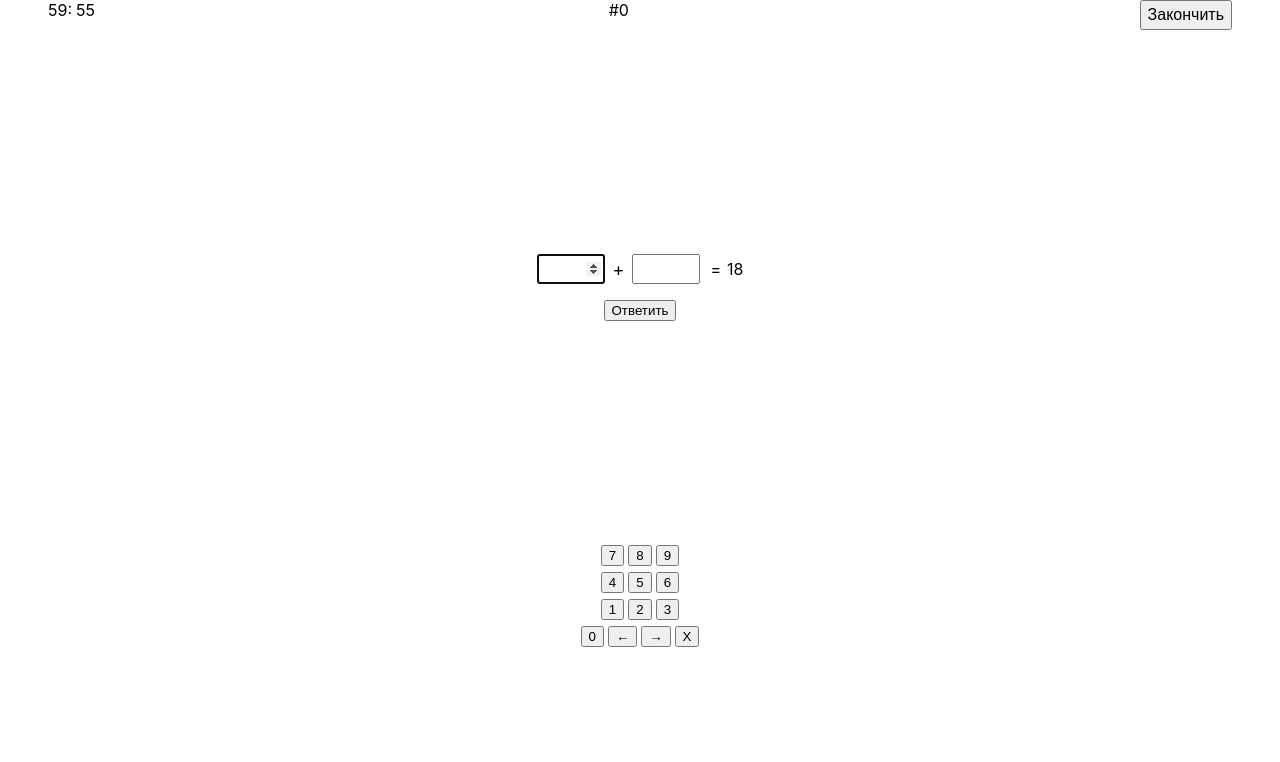
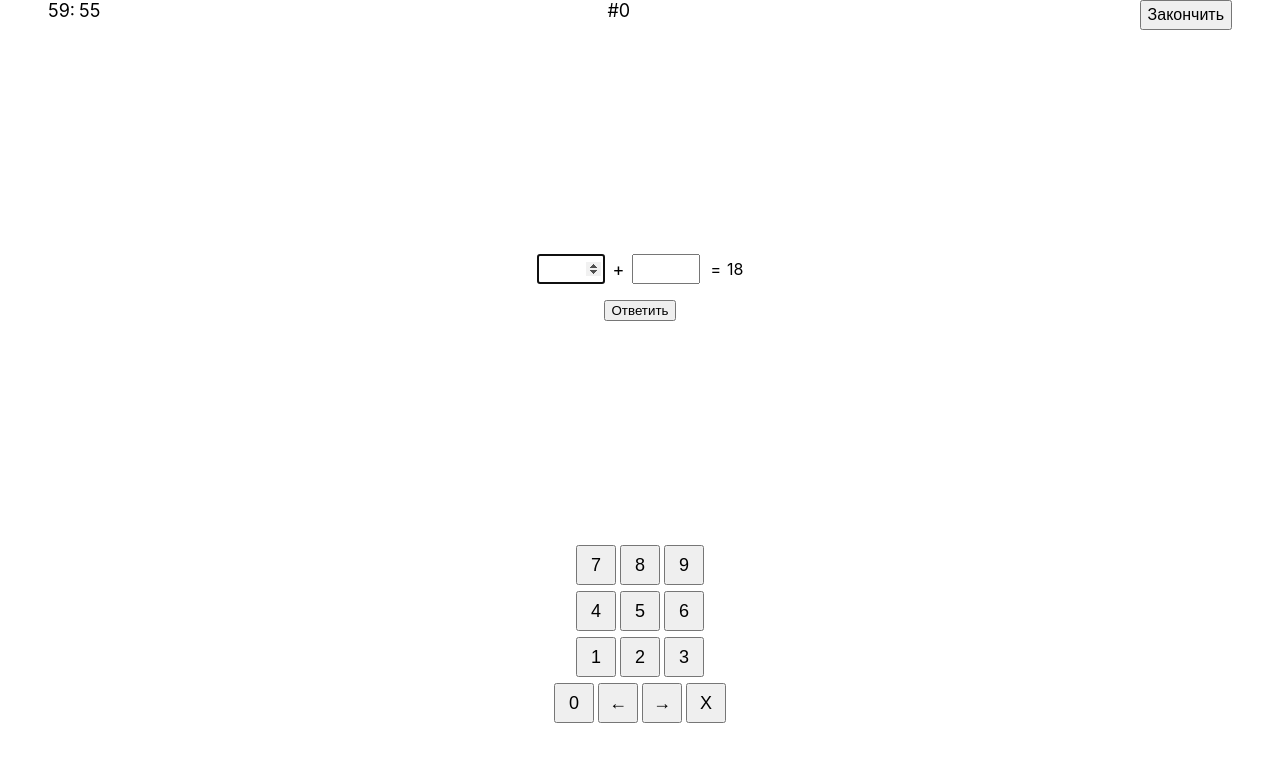
Before and after one commit to sovakrya/quiz, a React (Create React App) app: page /game in a window 1280 px wide. Shown: the top 762 px of the page. Built offline with nearby package versions, Linux system fonts and the light colour scheme.

Commit message:
added styles in TheGame

```diff
--- a/src/components/TheGame.tsx
+++ b/src/components/TheGame.tsx
@@ -79,7 +79,7 @@ export default function TheGame() {
 
     currentExample.map((val) => {
       if (val instanceof HTMLInputElement) {
-        return val.value = "";
+        return (val.value = "");
       }
     });
 
@@ -209,18 +209,21 @@ export default function TheGame() {
       <div className="onscreen-keyboard-box">
         <div className="onscreen-keyboard-btn-box">
           <button
+            className="onscreen-keyboard-btn"
             onClick={() => writeToInput(7)}
             onMouseDown={(e) => e.preventDefault()}
           >
             7
           </button>
           <button
+            className="onscreen-keyboard-btn"
             onClick={() => writeToInput(8)}
             onMouseDown={(e) => e.preventDefault()}
           >
             8
           </button>
           <button
+            className="onscreen-keyboard-btn"
             onClick={() => writeToInput(9)}
             onMouseDown={(e) => e.preventDefault()}
           >
@@ -229,18 +232,21 @@ export default function TheGame() {
         </div>
         <div className="onscreen-keyboard-btn-box">
           <button
+            className="onscreen-keyboard-btn"
             onClick={() => writeToInput(4)}
             onMouseDown={(e) => e.preventDefault()}
           >
             4
           </button>
           <button
+            className="onscreen-keyboard-btn"
             onClick={() => writeToInput(5)}
             onMouseDown={(e) => e.preventDefault()}
           >
             5
           </button>
           <button
+            className="onscreen-keyboard-btn"
             onClick={() => writeToInput(6)}
             onMouseDown={(e) => e.preventDefault()}
           >
@@ -249,18 +255,21 @@ export default function TheGame() {
         </div>
         <div className="onscreen-keyboard-btn-box">
           <button
+            className="onscreen-keyboard-btn"
             onClick={() => writeToInput(1)}
             onMouseDown={(e) => e.preventDefault()}
           >
             1
           </button>
           <button
+            className="onscreen-keyboard-btn"
             onClick={() => writeToInput(2)}
             onMouseDown={(e) => e.preventDefault()}
           >
             2
           </button>
           <button
+            className="onscreen-keyboard-btn"
             onClick={() => writeToInput(3)}
             onMouseDown={(e) => e.preventDefault()}
           >
@@ -269,15 +278,21 @@ export default function TheGame() {
         </div>
         <div className="onscreen-keyboard-btn-box">
           <button
+            className="onscreen-keyboard-btn"
             onClick={() => writeToInput(0)}
             onMouseDown={(e) => e.preventDefault()}
           >
             0
           </button>
-          <button onMouseDown={(e) => e.preventDefault()} onClick={focusBack}>
+          <button
+            className="onscreen-keyboard-btn"
+            onMouseDown={(e) => e.preventDefault()}
+            onClick={focusBack}
+          >
             ←
           </button>
           <button
+            className="onscreen-keyboard-btn"
             onMouseDown={(e) => e.preventDefault()}
             onClick={focusForward}
             autoFocus={false}
@@ -285,6 +300,7 @@ export default function TheGame() {
             →
           </button>
           <button
+            className="onscreen-keyboard-btn"
             onMouseDown={(e) => e.preventDefault()}
             onClick={deleteFromInput}
           >
--- a/src/styles/TheGame.css
+++ b/src/styles/TheGame.css
@@ -9,6 +9,7 @@
 .header-box {
     display: flex;
     justify-content: space-between;
+    font-size: 18px;
 }
 
 .header-btn {
@@ -58,3 +59,10 @@
     gap: 4px;
     width: 50px;
 }
+
+.onscreen-keyboard-btn {
+    cursor: pointer;
+    width: 40px;
+    height: 40px;
+    font-size: 18px;
+}
```
